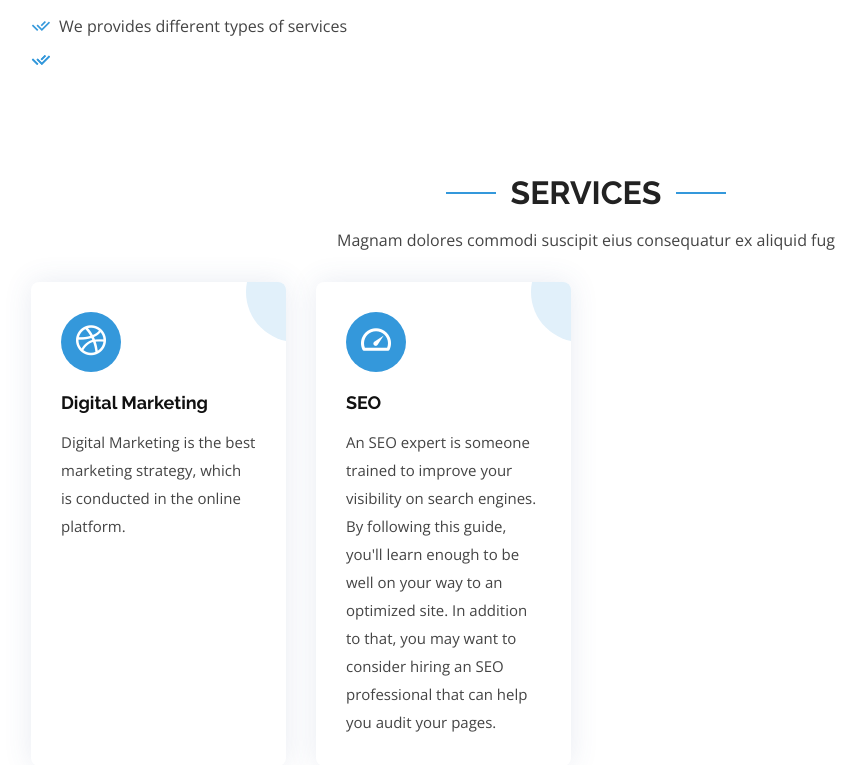
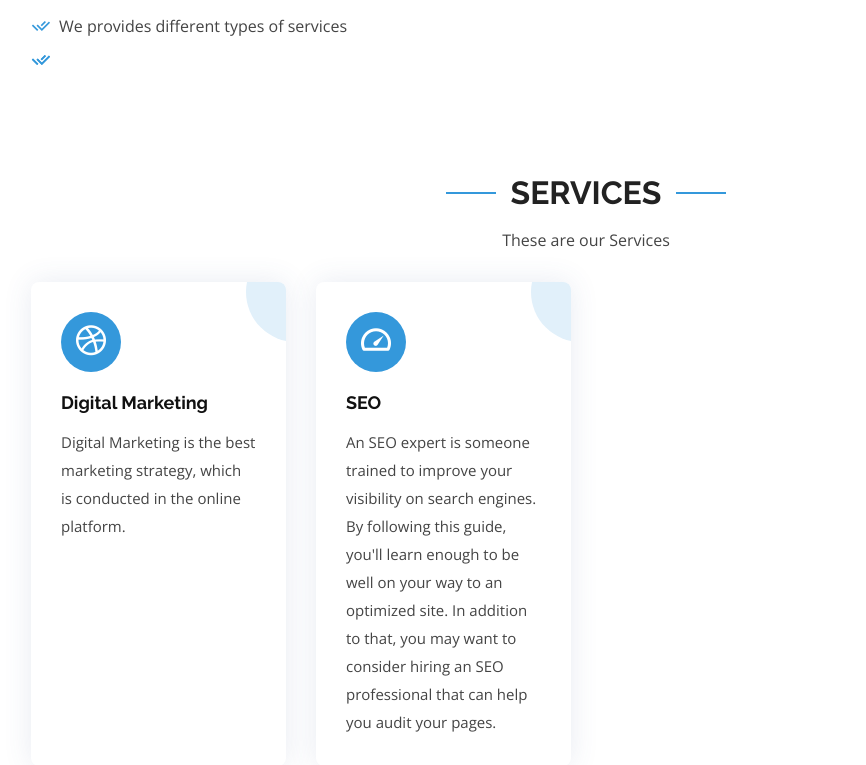
Before and after one commit to purusottam234/Lambda-website, a Django app: page / in a window 1280 px wide. Shown: the part 816-1581 px from the top of the page, without its empty margins (54-920 px from the left). Run offline with Django 3.2, Linux system fonts and the light colour scheme; data comes from the database, SQL or seed files in the repository; some libraries are stand-ins or nearby versions.

Commit message:
changes in content

```diff
--- a/templates/index.html
+++ b/templates/index.html
@@ -69,7 +69,7 @@
 
         <div class="section-title" data-aos="fade-up">
           <h2>Services</h2>
-          <p>Magnam dolores commodi suscipit eius consequatur ex aliquid fug</p>
+          <p>These are our Services</p>
         </div>
 
         <div class="row">
```
